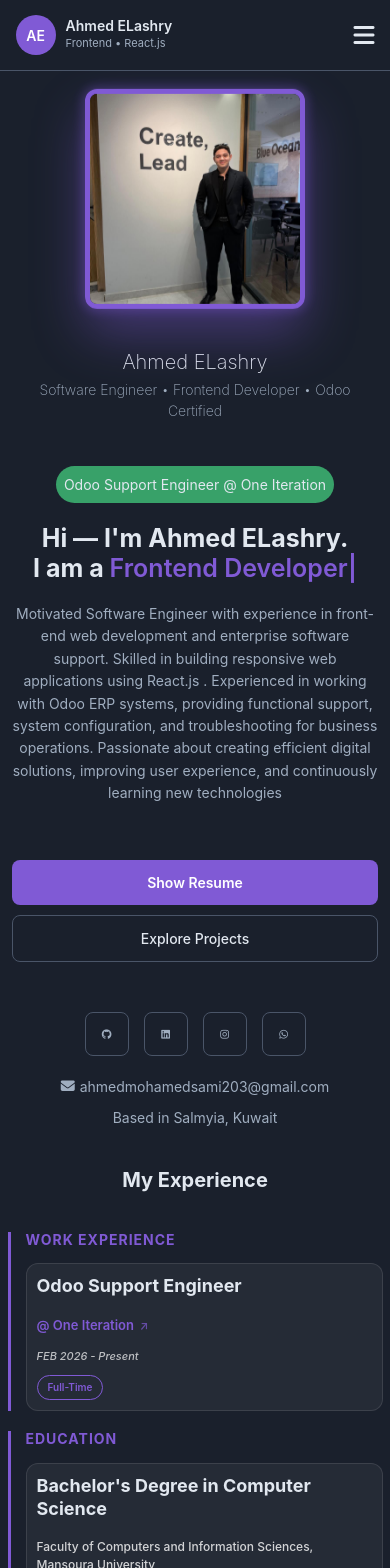
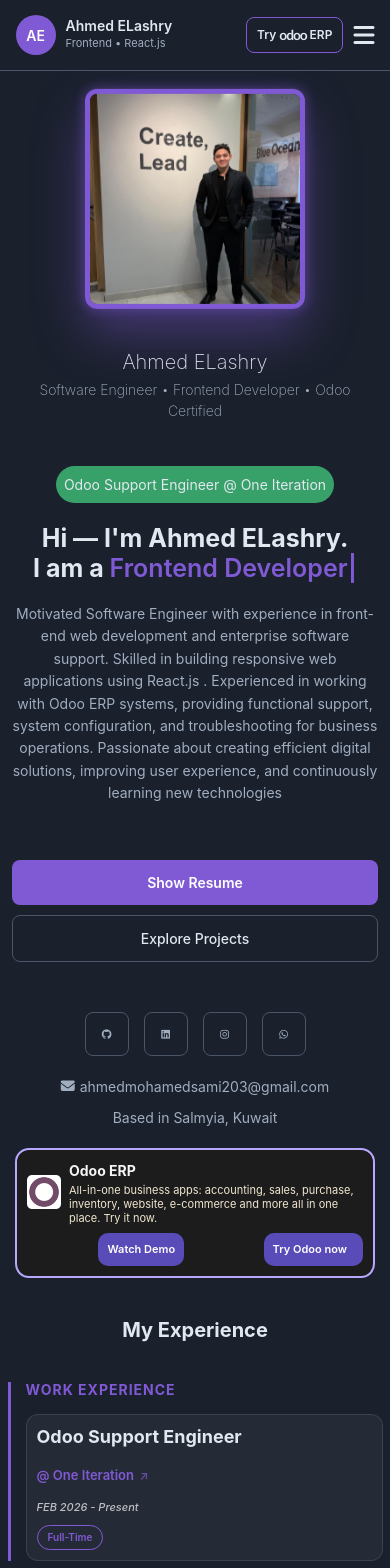
Before and after one commit to AAshry10/Ashry-Portfolio, a React (Create React App) app: page / in a window 390 px wide. Shown: the top 1568 px of the page. Built offline with nearby package versions, Linux system fonts and the light colour scheme.

Commit message:
V . Odoo Affiliate Links

```diff
--- a/src/App.css
+++ b/src/App.css
@@ -11,6 +11,7 @@
     --border-color: #4a5568;
     --snd-bg-color: #323946;
     --success-color: #38a169;
+    --home-experience-gap: clamp(4rem, 6vw, 6rem);
 }
 
 *{
@@ -43,3 +44,14 @@
   background-color: var(--bg-color);
   color: var(--text-color);
 }
+@media (max-width: 991px) {
+    :root { --home-experience-gap: 4rem; }
+}
+
+@media (max-width: 768px) {
+    :root { --home-experience-gap: 3rem; }
+}
+
+@media (max-width: 480px) {
+    :root { --home-experience-gap: 2rem; }
+}
--- a/src/App.jsx
+++ b/src/App.jsx
@@ -7,6 +7,7 @@
 // Import components
 import Header from './components/Header/Header';
 import Home from './components/Home/Home';
+import OdooAffiliate from './components/Odoo Affiliate/OdooAffiliate';
 import Services from './components/Services/Services'; // About component (renamed from Services)
 import Portfolio from './components/Portfolio/Portfolio';
 import Experience from './components/Experiences/Experience';
@@ -35,6 +36,7 @@
     <>
       <Header />
       <Home />
+      <OdooAffiliate />
       <Experience />
       <TeckStack />
       <Services />
--- a/src/components/Experiences/Experience.css
+++ b/src/components/Experiences/Experience.css
@@ -1,7 +1,7 @@
 /* Experience Section Styling Starts */
 .experience {
     background: var(--bg-color);
-    padding: clamp(4rem, 6vw, 6rem) clamp(3%, 4vw, 4%) clamp(2rem, 3vw, 3rem);
+    padding: var(--home-experience-gap) clamp(3%, 4vw, 4%) clamp(2rem, 3vw, 3rem);
 }
 
 .experience-header {
@@ -204,7 +204,7 @@
 /* Responsive Styles */
 @media (max-width: 768px) {
     .experience {
-        padding: 3rem 1rem 2rem;
+        padding: var(--home-experience-gap) 1rem 2rem;
     }
 
     .experience-header h2 {
@@ -251,7 +251,7 @@
 
 @media (max-width: 480px) {
     .experience {
-        padding: 2rem 0.75rem 1.5rem;
+        padding: var(--home-experience-gap) 0.75rem 1.5rem;
     }
 
     .experience-header h2 {
--- a/src/components/Header/Header.css
+++ b/src/components/Header/Header.css
@@ -58,6 +58,41 @@
     color: var(--accent-color);
 }
 
+.odoo-affiliate-btn {
+    display: inline-flex;
+    align-items: center;
+    justify-content: center;
+    padding: 0.7rem 1.2rem;
+    border: 1px solid var(--accent-color);
+    border-radius: 8px;
+    color: var(--text-color);
+    font-size: 1.3rem;
+    font-weight: 600;
+    white-space: nowrap;
+    text-decoration: none;
+    transition: background-color 0.3s ease, color 0.3s ease;
+}
+
+.odoo-affiliate-btn:hover {
+    color: var(--bg-color);
+    background: var(--accent-color);
+}
+
+.odoo-wordmark {
+    margin: 0 0.3rem;
+    font-family: "Arial Rounded MT Bold", "Trebuchet MS", sans-serif;
+    font-size: 1.15em;
+    font-weight: 700;
+    letter-spacing: -0.08em;
+    text-transform: lowercase;
+}
+
+.header-actions {
+    display: flex;
+    align-items: center;
+    gap: 2rem;
+}
+
 .header-social {
     display: flex;
     gap: 1rem;
@@ -109,8 +144,17 @@
         text-decoration: none !important;
     }
 
+    .odoo-affiliate-btn {
+        padding: 0.7rem 1rem;
+        font-size: 1.2rem;
+    }
+
     .header-social {
         display: none;
+    }
+
+    .header-actions {
+        gap: 0;
     }
 }
 
@@ -142,5 +186,17 @@
         padding: 1rem 0;
         text-decoration: none !important;
     }
+
+    .header-actions {
+        margin-left: auto;
+    }
+
+    #menu-icon {
+        margin-left: 1rem;
+    }
+
+    .odoo-affiliate-btn {
+        margin-left: 0;
+    }
 }
 /*Header Styling Ends*/
--- a/src/components/Header/Header.jsx
+++ b/src/components/Header/Header.jsx
@@ -60,7 +60,8 @@
         </a>
       </nav>
 
-      <div className="header-social">
+      <div className="header-actions">
+        <div className="header-social">
         <a href="https://github.com/AAshry10" target="_blank" rel="noopener noreferrer">
           <i className="fa-brands fa-github"></i>
         </a>
@@ -72,6 +73,16 @@
         </a>
         <a href='https://wa.me/+96565986338' target="_blank" rel="noopener noreferrer">
           <i className="fa-brands fa-whatsapp"></i>
+        </a>
+        </div>
+
+        <a
+          className="odoo-affiliate-btn"
+          href="https://www.odoo.com/r/aff-ashweb"
+          target="_blank"
+          rel="noopener noreferrer"
+        >
+          Try <span className="odoo-wordmark">odoo</span> ERP
         </a>
       </div>
 
--- a/src/components/Home/Home.css
+++ b/src/components/Home/Home.css
@@ -34,8 +34,8 @@
     justify-content: space-between;
     align-items: center;
     gap: 4rem;
-    min-height: 100vh;
-    padding: clamp(8rem, 12vw, 12rem) clamp(3%, 5vw, 5%) clamp(3rem, 5vw, 4rem);
+    min-height: auto;
+    padding: clamp(8rem, 12vw, 12rem) clamp(3%, 5vw, 5%) var(--home-experience-gap);
 }
 
 .home-content {
@@ -282,7 +282,7 @@
 /*Home Responsive Styles*/
 @media (max-width: 1200px) {
     .home{
-        padding: clamp(6rem, 8vw, 8rem) clamp(3%, 4vw, 4%) clamp(1.5rem, 2vw, 2rem);
+        padding: clamp(6rem, 8vw, 8rem) clamp(3%, 4vw, 4%) var(--home-experience-gap);
     }
 }
 
@@ -291,7 +291,7 @@
         flex-direction: column;
         text-align: left;
         gap: 2rem;
-        padding: 12rem 4% 4rem;
+        padding: 12rem 4% var(--home-experience-gap);
     }
 
     .home-content {
@@ -333,7 +333,7 @@
 
 @media (max-width: 617px) {
     .home{
-        padding: clamp(8rem, 12vw, 12rem) clamp(2%, 3vw, 3%) clamp(2rem, 4vw, 4rem);
+        padding: clamp(8rem, 12vw, 12rem) clamp(2%, 3vw, 3%) var(--home-experience-gap);
     }
 
     .home-content h1{
@@ -358,7 +358,7 @@
 
 @media (max-width: 450px) {
     .home{
-        padding: clamp(8rem, 12vw, 12rem) clamp(2%, 3vw, 3%) clamp(2rem, 4vw, 4rem);
+        padding: clamp(8rem, 12vw, 12rem) clamp(2%, 3vw, 3%) var(--home-experience-gap);
     }
 
     .home-content h1{
--- /dev/null
+++ b/src/components/Odoo Affiliate/OdooAffiliate.css
@@ -0,0 +1,127 @@
+.odoo-affiliate {
+    display: flex;
+    align-items: center;
+    gap: 1.4rem;
+    width: 90%;
+    margin: 0 auto ;
+    padding: 1.6rem;
+    border: 2px solid #b8a7ff;
+    border-radius: 14px;
+    background: #1c1c1c;
+    color: #f5f5f5;
+}
+
+.odoo-affiliate-icon {
+    display: grid;
+    flex: 0 0 4.4rem;
+    width: 4.4rem;
+    height: 4.4rem;
+    place-items: center;
+    border-radius: 1rem;
+    background: #f0edff;
+    color: #5143bd;
+    font-size: 2rem;
+    font-weight: 700;
+}
+
+.odoo-affiliate-copy {
+    flex: 1;
+    min-width: 0;
+}
+
+.odoo-affiliate-heading {
+    display: flex;
+    align-items: center;
+    gap: 1rem;
+    margin-bottom: 0.2rem;
+    font-size: 1.6rem;
+}
+
+.odoo-affiliate-copy p {
+    margin: 0;
+    color: #f1e7d0;
+    font-size: 1.4rem;
+    line-height: 1.3;
+}
+
+.odoo-affiliate-cta {
+    display: inline-flex;
+    flex: 0 0 auto;
+    align-items: center;
+    gap: 0.7rem;
+    padding: 1rem 1.4rem;
+    border-radius: 1rem;
+    background: #594bb8;
+    color: #fff;
+    font-size: 1.3rem;
+    font-weight: 600;
+    text-decoration: none;
+    transition: background-color 0.2s ease, transform 0.2s ease;
+}
+
+.odoo-affiliate-cta:hover {
+    transform: translateY(-1px);
+    background: #6b5bd1;
+    color: #fff;
+}
+
+@media (max-width: 600px) {
+    .odoo-affiliate {
+        width: calc(100% - 3rem);
+        gap: 0.8rem;
+        margin-bottom: 2rem;
+        padding: 1rem;
+    }
+
+    .odoo-affiliate-icon {
+        flex-basis: 3.4rem;
+        width: 3.4rem;
+        height: 3.4rem;
+    }
+
+    .odoo-affiliate-heading {
+        gap: 0.7rem;
+        font-size: 1.4rem;
+    }
+
+    .odoo-recommendation {
+        font-size: 1rem;
+    }
+
+    .odoo-affiliate-copy p {
+        font-size: 1.1rem;
+    }
+
+    .odoo-affiliate-cta {
+        padding: 0.8rem 0.9rem;
+        font-size: 1.1rem;
+        white-space: nowrap;
+    }
+}
+
+@media (max-width: 430px) {
+    .odoo-affiliate {
+        flex-wrap: wrap;
+    }
+
+    .odoo-affiliate-copy {
+        flex: 1 1 calc(100% - 5rem);
+    }
+
+    .odoo-affiliate-cta {
+        margin-left: auto;
+    }
+}
+
+.odoo-affiliate-icon img {
+    display: block;
+    width: 100%;
+    height: 100%;
+    object-fit: contain;
+}
+
+.odoo-affiliate-cta {
+    border: 0;
+    cursor: pointer;
+    font-family: inherit;
+}
--- /dev/null
+++ b/src/components/Odoo Affiliate/OdooAffiliate.jsx
@@ -0,0 +1,50 @@
+import { useState } from 'react';
+import CertificatePopup from '../CertificatePopup/CertificatePopup';
+import './OdooAffiliate.css';
+
+const OdooAffiliate = () => {
+  const [isDemoOpen, setIsDemoOpen] = useState(false);
+
+  return (
+    <>
+      <aside className="odoo-affiliate" aria-label="Odoo recommendation">
+        <div className="odoo-affiliate-icon">
+          <img src="/assets/Images/Icons/OdooLogo.png" alt="Odoo" />
+        </div>
+
+        <div className="odoo-affiliate-copy">
+          <div className="odoo-affiliate-heading">
+            <strong>Odoo ERP</strong>
+          </div>
+          <p>All-in-one business apps: accounting, sales, purchase, inventory, website, e-commerce and more all in one place. Try it now.</p>
+        </div>
+
+        <button
+          className="odoo-affiliate-cta"
+          type="button"
+          onClick={() => setIsDemoOpen(true)}
+        >
+          Watch Demo
+        </button>
+
+        <a
+          className="odoo-affiliate-cta"
+          href="https://www.odoo.com/r/aff-ashweb"
+          target="_blank"
+          rel="noopener noreferrer"
+        >
+          Try Odoo now <span aria-hidden="true"></span>
+        </a>
+      </aside>
+
+      <CertificatePopup
+        media="/assets/Videos/OdooDemo.webm"
+        mediaType="video"
+        isOpen={isDemoOpen}
+        onClose={() => setIsDemoOpen(false)}
+      />
+    </>
+  );
+};
+
+export default OdooAffiliate;
```
Also changed, not shown: src/components/CertificatePopup/CertificatePopup.css (+40 -15 lines), src/components/CertificatePopup/CertificatePopup.jsx (+52 -16 lines), public/assets/Images/Icons/OdooLogo.png (added), 1 other file (tests, documents, lock files or other folders).
